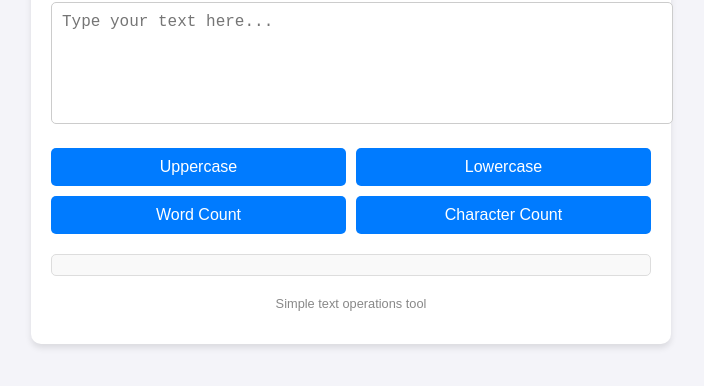
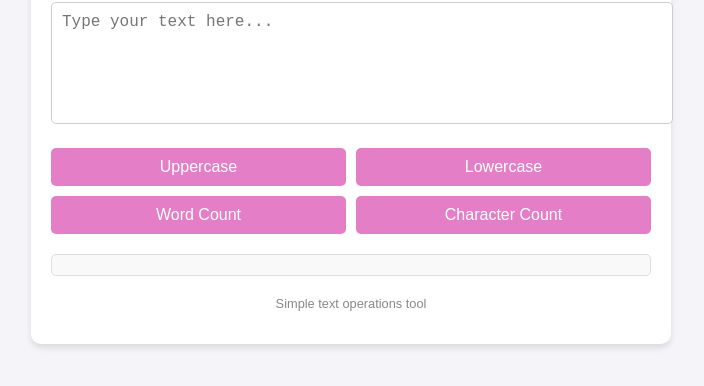
Before and after one commit to SakSak-del/Assignment-29-, a plain HTML site: page index.html in a window 1280 px wide. Shown: the part 110-496 px from the top of the page, without its empty margins (289-993 px from the left). Drawn offline with Linux system fonts and the light colour scheme.

Commit message:
page added

```diff
--- a/style.css
+++ b/style.css
@@ -43,7 +43,7 @@ textarea {
 button {
     flex: 1 1 calc(50% - 10px);
     padding: 10px;
-    background: #007BFF;
+    background: #e47ec7;
     color: white;
     border: none;
     border-radius: 5px;
```
